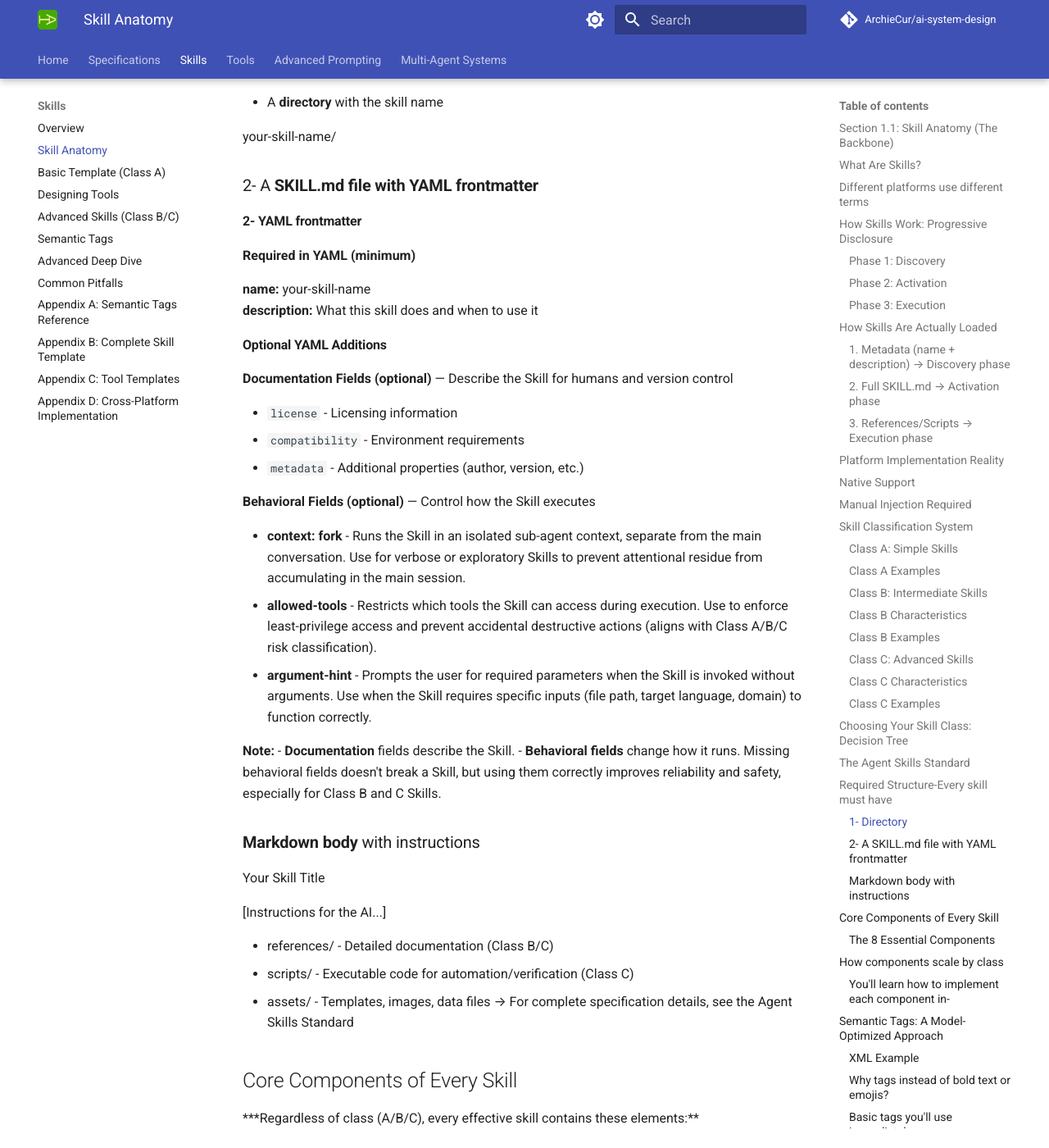
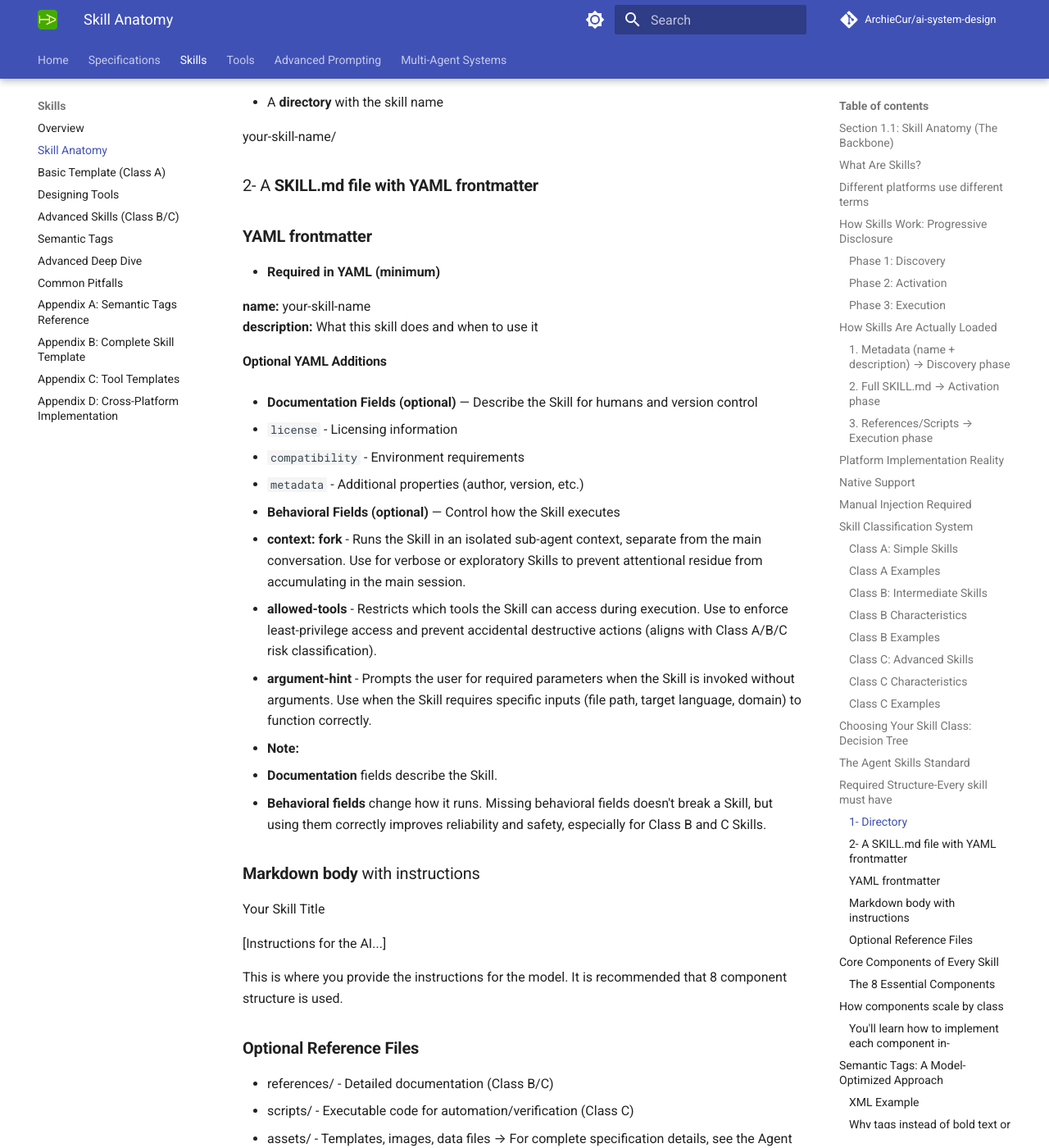
Before and after one commit to ArchieCur/ai-system-design, an MkDocs documentation site: the page built from docs/skills/Skills_1.1_Skill_Anatomy.md, in a window 1280 px wide and 1400 px high, scrolled down 6756 px. Shown: the whole window at 82% size. Built offline with MkDocs 1.6.1 and Material for MkDocs 9.7.7, drawn with Linux system fonts in a browser that asks for light colours; comment, search, counter and statistics services are not loaded.

Commit message:
Update Skills_1.1_Skill_Anatomy.md

```diff
--- a/docs/skills/Skills_1.1_Skill_Anatomy.md
+++ b/docs/skills/Skills_1.1_Skill_Anatomy.md
@@ -194,34 +194,34 @@ your-skill-name/
 
 ### 2- A **SKILL.md file with YAML frontmatter**
 
-#### 2- YAML frontmatter
+### **YAML frontmatter**
 
-**Required in YAML (minimum)**
+- **Required in YAML (minimum)**
 
 **name:** your-skill-name
 **description:** What this skill does and when to use it
 
 #### Optional YAML Additions
 
-**Documentation Fields (optional)** — Describe the Skill for humans and version control
+- **Documentation Fields (optional)** — Describe the Skill for humans and version control
 
-- `license` - Licensing information
-- `compatibility` - Environment requirements
-- `metadata` - Additional properties (author, version, etc.)
+  - `license` - Licensing information
+  - `compatibility` - Environment requirements
+  - `metadata` - Additional properties (author, version, etc.)
 
-**Behavioral Fields (optional)** — Control how the Skill executes
+- **Behavioral Fields (optional)** — Control how the Skill executes
 
-- **context: fork** - Runs the Skill in an isolated sub-agent context, separate from the main conversation.
-  Use for verbose or exploratory Skills to prevent attentional residue from accumulating in the main session.
-- **allowed-tools** - Restricts which tools the Skill can access during execution. Use to enforce least-privilege
-  access and prevent accidental destructive actions (aligns with Class A/B/C risk classification).
-- **argument-hint** - Prompts the user for required parameters when the Skill is invoked without arguments.
-  Use when the Skill requires specific inputs (file path, target language, domain) to function correctly.
+  - **context: fork** - Runs the Skill in an isolated sub-agent context, separate from the main conversation.
+    Use for verbose or exploratory Skills to prevent attentional residue from accumulating in the main session.
+  - **allowed-tools** - Restricts which tools the Skill can access during execution. Use to enforce least-privilege
+    access and prevent accidental destructive actions (aligns with Class A/B/C risk classification).
+  - **argument-hint** - Prompts the user for required parameters when the Skill is invoked without arguments.
+    Use when the Skill requires specific inputs (file path, target language, domain) to function correctly.
 
- **Note:**
- - **Documentation** fields describe the Skill.
- - **Behavioral fields** change how it runs. Missing behavioral fields doesn't break a Skill,
-   but using them correctly improves reliability and safety, especially for Class B and C Skills.
+-  **Note:**
+   - **Documentation** fields describe the Skill.
+   - **Behavioral fields** change how it runs. Missing behavioral fields doesn't break a Skill,
+     but using them correctly improves reliability and safety, especially for Class B and C Skills.
 
 ### **Markdown body** with instructions
 
@@ -229,8 +229,9 @@ Your Skill Title
 
 [Instructions for the AI...]
 
+This is where you provide the instructions for the model.  It is recommended that 8 component structure is used.
 
-
+### **Optional Reference Files**
 - references/ - Detailed documentation (Class B/C)
 - scripts/ - Executable code for automation/verification (Class C)
 - assets/ - Templates, images, data files
```
